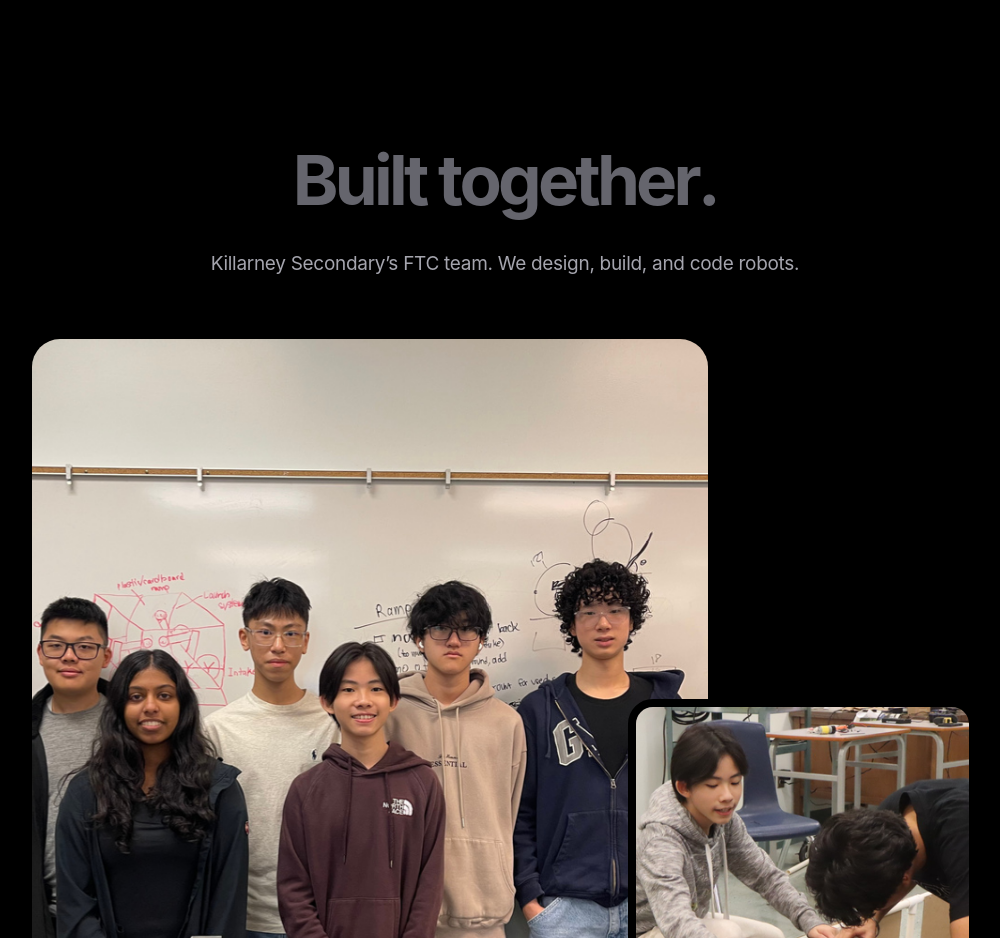
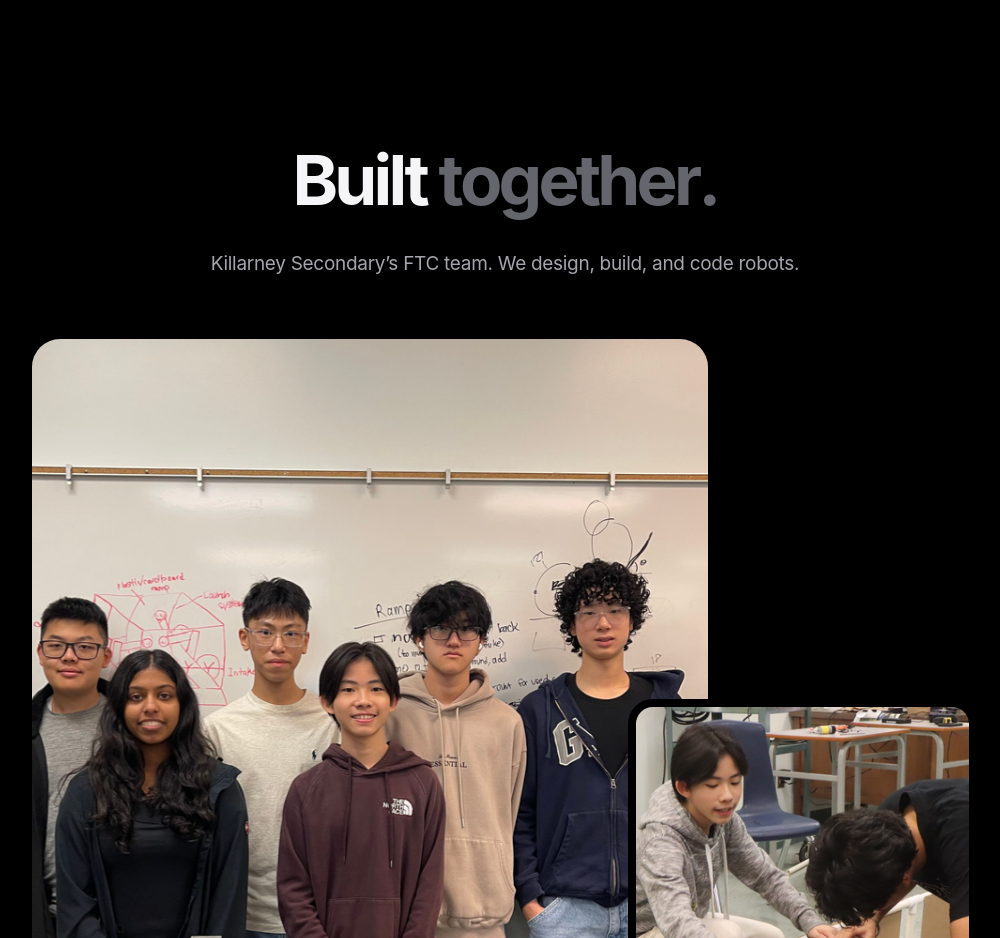
Before and after one commit to BotSquared22829/botsquared22829.github.io, a website: page index.html in a window 1280 px wide. Shown: the part 3300-4238 px from the top of the page, without its empty margins (135-1135 px from the left). Drawn offline with Linux system fonts and the light colour scheme.

Commit message:
Keep Built static and animate together only

```diff
--- a/script.js
+++ b/script.js
@@ -70,7 +70,7 @@ const steps = [...document.querySelectorAll('[data-step]')];
 const wordStory = document.querySelector('.word-story');
 // Keep a single readable heading for assistive technology while animating its letters.
 wordStory.setAttribute('aria-label', wordStory.textContent.trim());
-[...wordStory.children].forEach(word => {
+[...wordStory.querySelectorAll('.accent-word')].forEach(word => {
   const letters = [...word.textContent].map(character => {
     const letter = document.createElement('span');
     letter.className = 'story-letter';
@@ -80,7 +80,7 @@ wordStory.setAttribute('aria-label', wordStory.textContent.trim());
   word.replaceChildren(...letters);
   word.setAttribute('aria-hidden', 'true');
 });
-const storyLetters = [...wordStory.querySelectorAll('.story-letter')];
+const storyLetters = [...wordStory.querySelectorAll('.accent-word .story-letter')];
 const gallery = document.querySelector('.team-gallery');
 const navLinks = [...navigation.querySelectorAll('a')];
 const sections = navLinks.map(link => document.querySelector(link.getAttribute('href')));
--- a/style.css
+++ b/style.css
@@ -73,9 +73,8 @@ h2 { font-size: clamp(44px, 5.3vw, 78px); font-weight: 650; letter-spacing: -.05
 .word-story > span { white-space: nowrap; }
 .story-letter { display: inline-block; color: var(--ink); transform: translateY(0); transition: color .45s ease, text-shadow .45s ease, transform .55s var(--ease); }
 .word-story .accent-word, .accent-word .story-letter { color: var(--red); }
-.motion-ready .word-story .story-letter { color: #65656d; }
-.motion-ready .word-story .story-letter.is-lit { color: var(--ink); transform: translateY(-.065em); }
-.motion-ready .accent-word .story-letter.is-lit { color: var(--red); text-shadow: 0 0 18px #ff3b4826; }
+.motion-ready .word-story .accent-word .story-letter { color: #65656d; }
+.motion-ready .word-story .accent-word .story-letter.is-lit { color: var(--red); transform: translateY(-.065em); text-shadow: 0 0 18px #ff3b4826; }
 .section-description { max-width: 600px; margin: 30px auto 0; font-size: 19px; line-height: 1.65; color: var(--muted); letter-spacing: -.3px; }
 .team-gallery { position: relative; text-align: left; width: 90%; margin: 60px auto 0; padding: 0 7% 55px 0; max-width: 945px; }
 .team-main-photo { width: 78%; border-radius: 28px; overflow: hidden; position: relative; }
```
